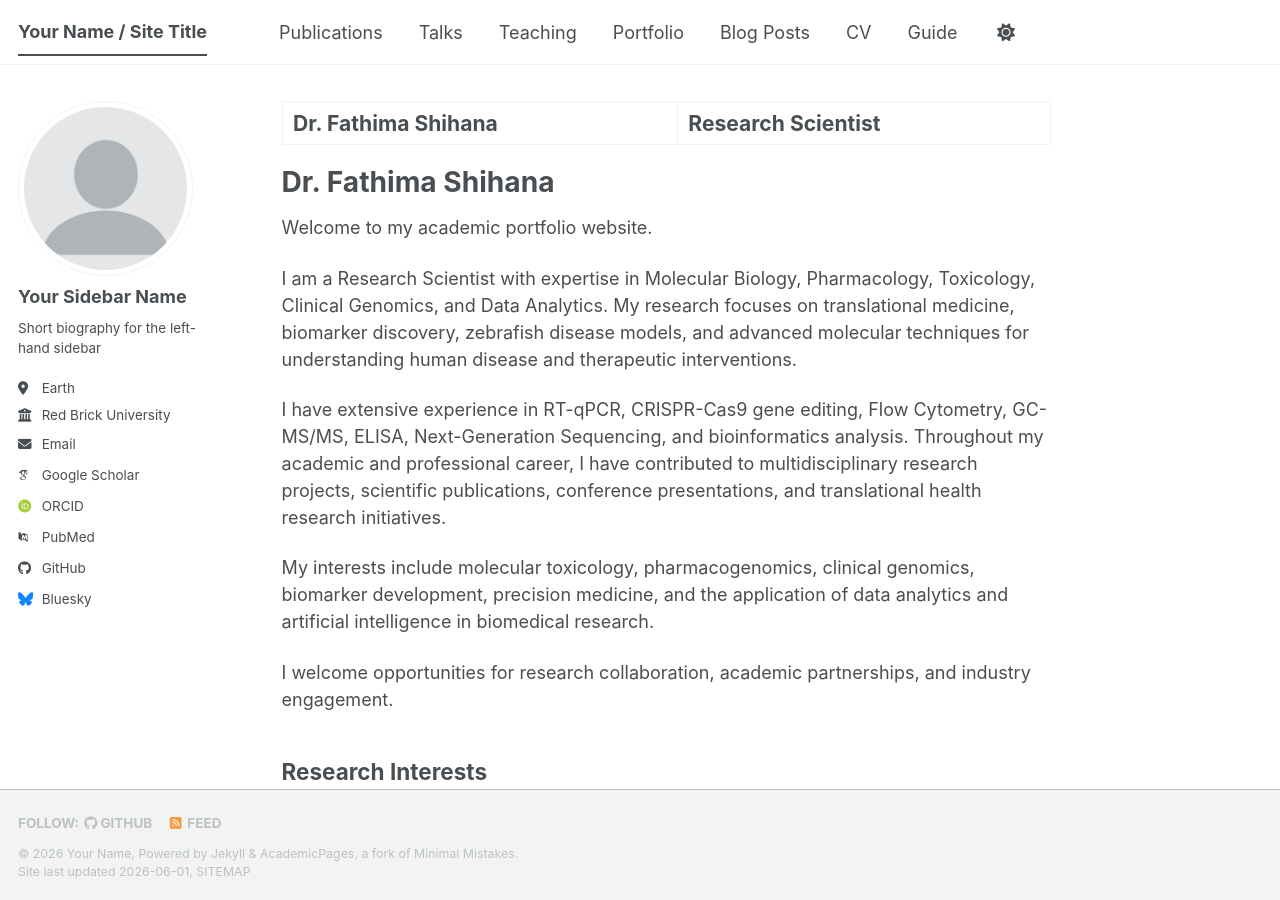
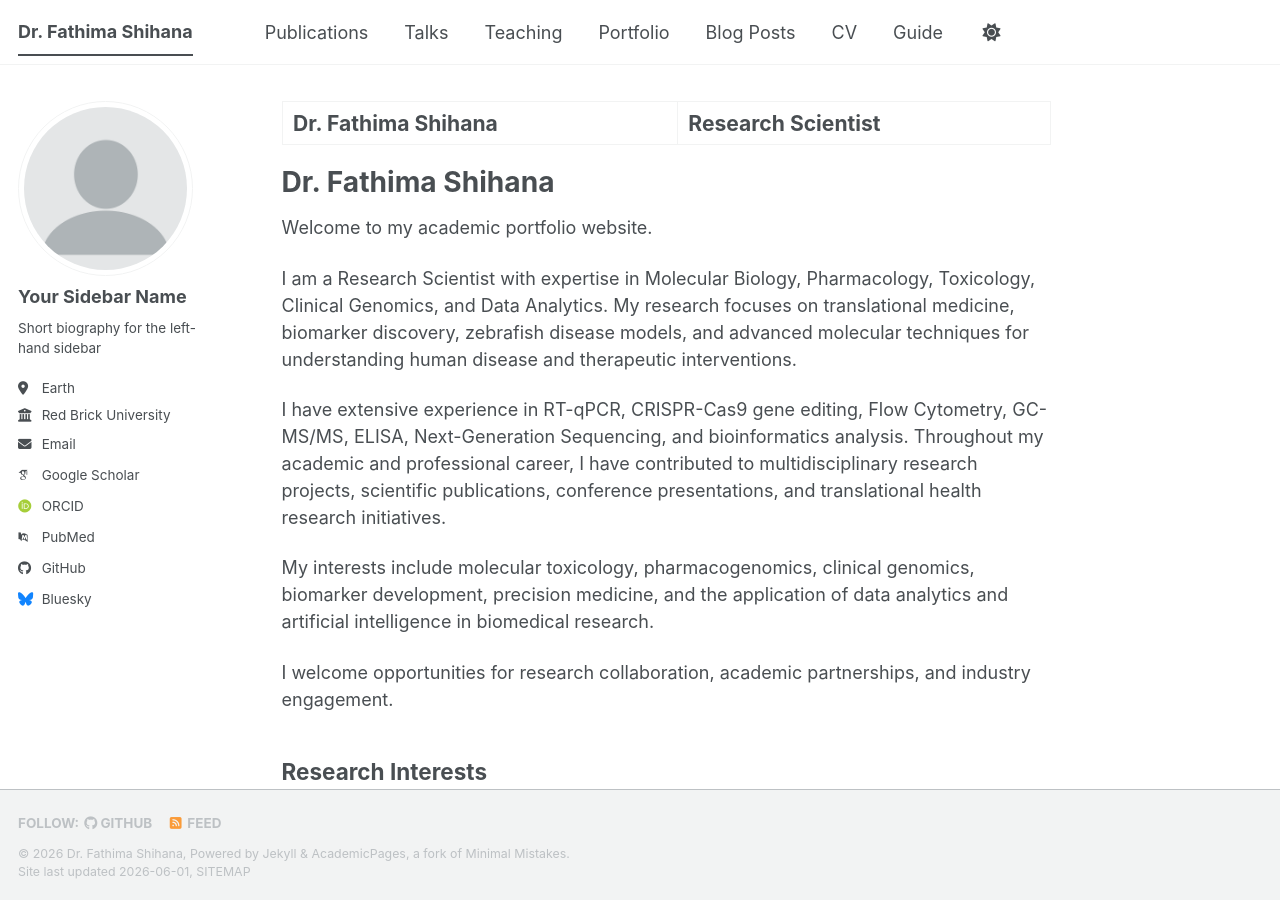
Before and after one commit to fathimashihana/fathimashihana.github.io, a Jekyll site: the page built from _pages/about.md, in a window 1280 px wide and 900 px high. Built offline with Jekyll 4.4.1, drawn with Linux system fonts in a browser that asks for light colours; some web fonts are replaced; a script bundle is joined from its source files by our own code; library files that are not in the unit come from our copies.

Commit message:
Update _config.yml

```diff
--- a/_config.yml
+++ b/_config.yml
@@ -9,11 +9,10 @@
 # Basic Site Settings
 locale                   : "en-US"
 site_theme               : "default" # The available themes options are "default", "air", "sunrise", "mint", "dirt" and "contrast"
-title                    : "Your Name / Site Title"
-title_separator          : "-"
-name                     : &name "Your Name"
-description              : &description "Your Name's academic portfolio"   # Update this with a general description of your site, this is the default if not overridden by a page
-url                      : https://academicpages.github.io # The base hostname & protocol for your site e.g. "https://[your GitHub username].github.io",
+title                   : "Dr. Fathima Shihana"
+name                    : "Dr. Fathima Shihana"
+description             : "Research Scientist | Molecular Biology | Toxicology | Clinical Genomics | Data Analytics"
+url                     : https://fathimashihana.github.io,
                                                            # or if you already have some other page hosted on Github then use "https://[your GitHub username].github.io/[Your Repo Name]"
 baseurl                  : "" # the subpath of your site, e.g. "/blog"
 repository               : "academicpages/academicpages.github.io"
```
